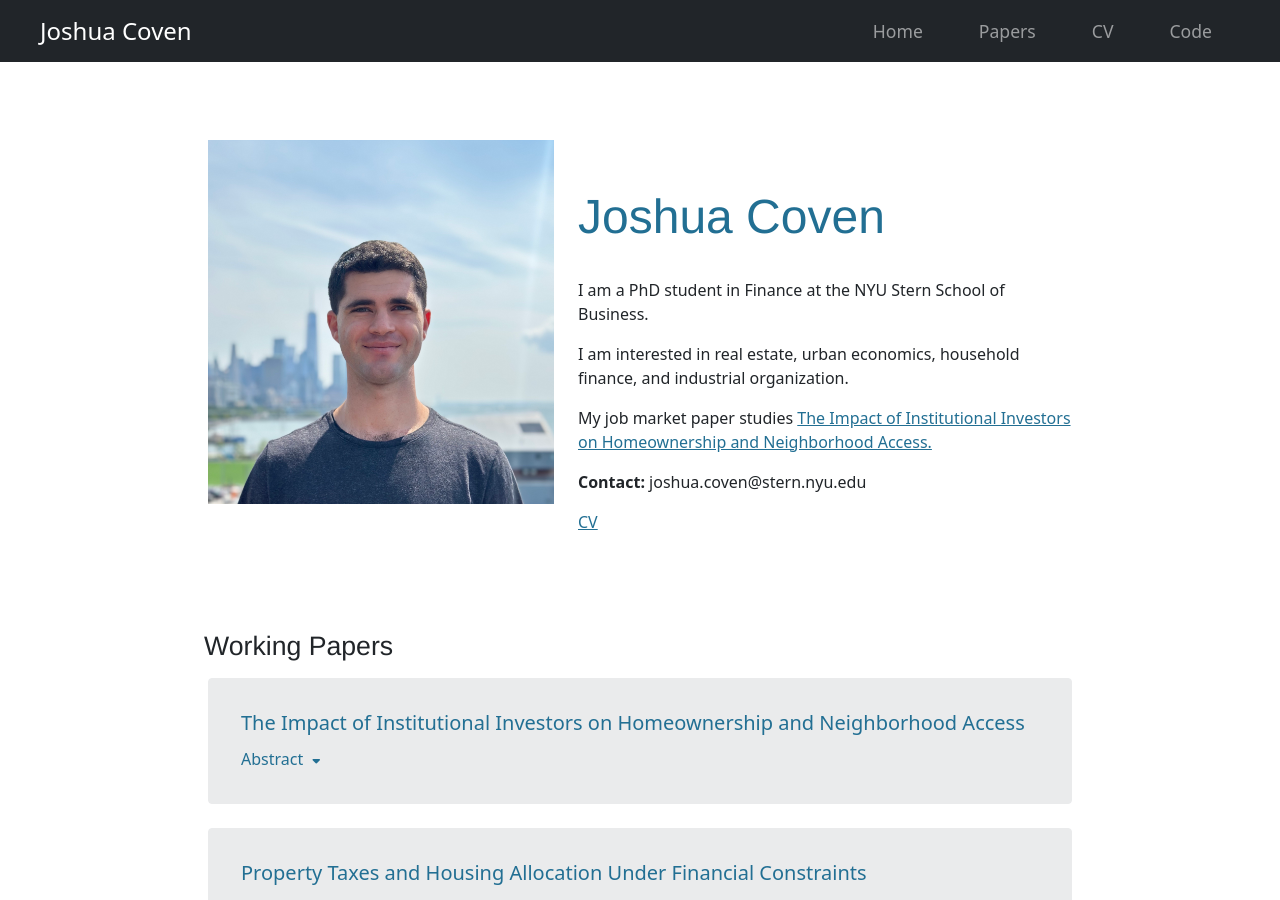
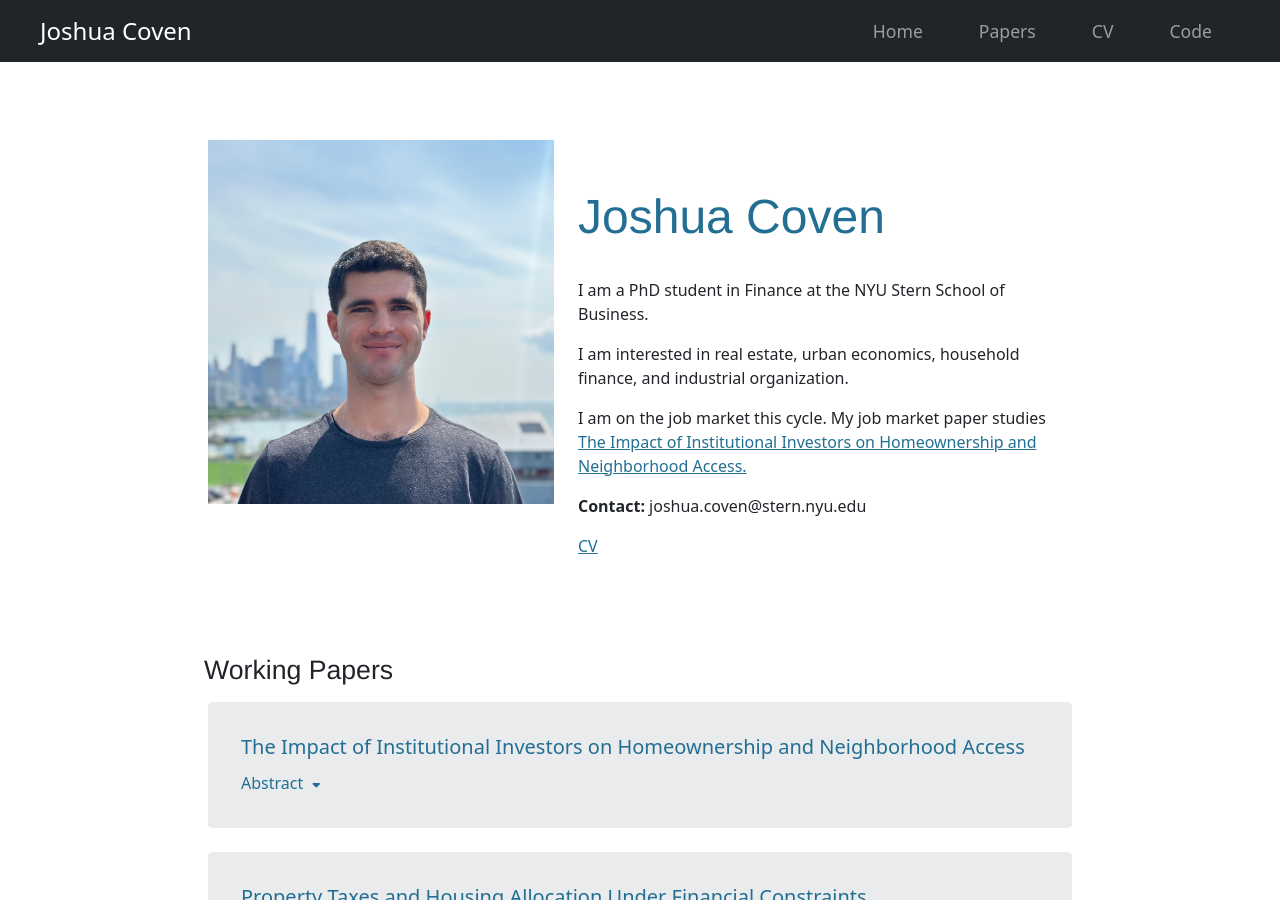
Before and after one commit to joshuacoven/joshuacoven.github.io, a Jekyll site: the page built from _pages/home.md, in a window 1280 px wide and 900 px high. Built offline with Jekyll 4.4.1, drawn with Linux system fonts in a browser that asks for light colours.

Commit message:
updated cv and added sentence

```diff
--- a/_pages/home.md
+++ b/_pages/home.md
@@ -15,7 +15,7 @@ permalink: /
             <br>
             <p style="font-size: 12pt">I am a PhD student in Finance at the NYU Stern School of Business.</p>
             <p style="font-size: 12pt">I am interested in real estate, urban economics, household finance, and industrial organization.</p>
-            <p style="font-size: 12pt">My job market paper studies <a href = "https://papers.ssrn.com/sol3/papers.cfm?abstract_id=4554831" class = "custom-link">The Impact of Institutional Investors on Homeownership and Neighborhood Access.</a></p>
+            <p style="font-size: 12pt">I am on the job market this cycle. My job market paper studies <a href = "https://papers.ssrn.com/sol3/papers.cfm?abstract_id=4554831" class = "custom-link">The Impact of Institutional Investors on Homeownership and Neighborhood Access.</a></p>
             <p style="font-size: 12pt"><strong>Contact:</strong> joshua.coven@stern.nyu.edu</p>
             <p style="font-size: 12pt"><a href = "{{site.url}}/assets/CVJoshuaCoven.pdf" class = "custom-link">CV</a></p>
             <br>
```
Also changed, not shown: 1 other file.
